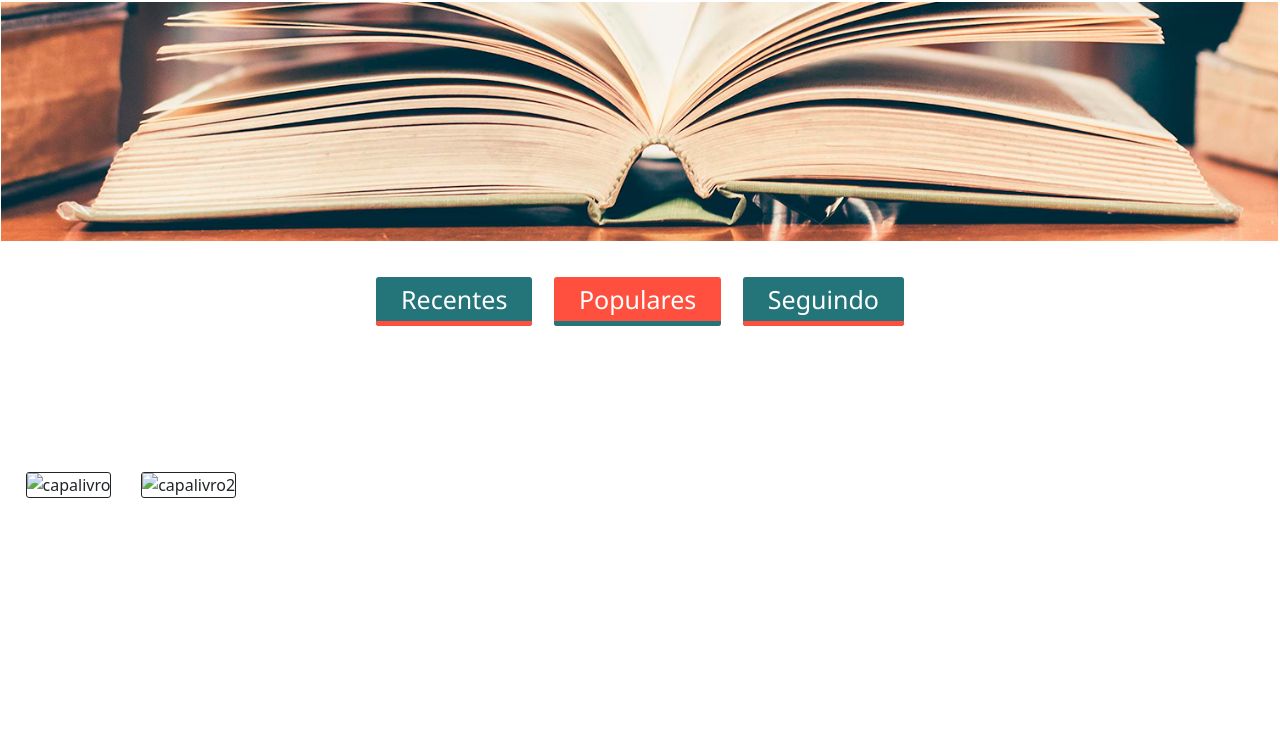
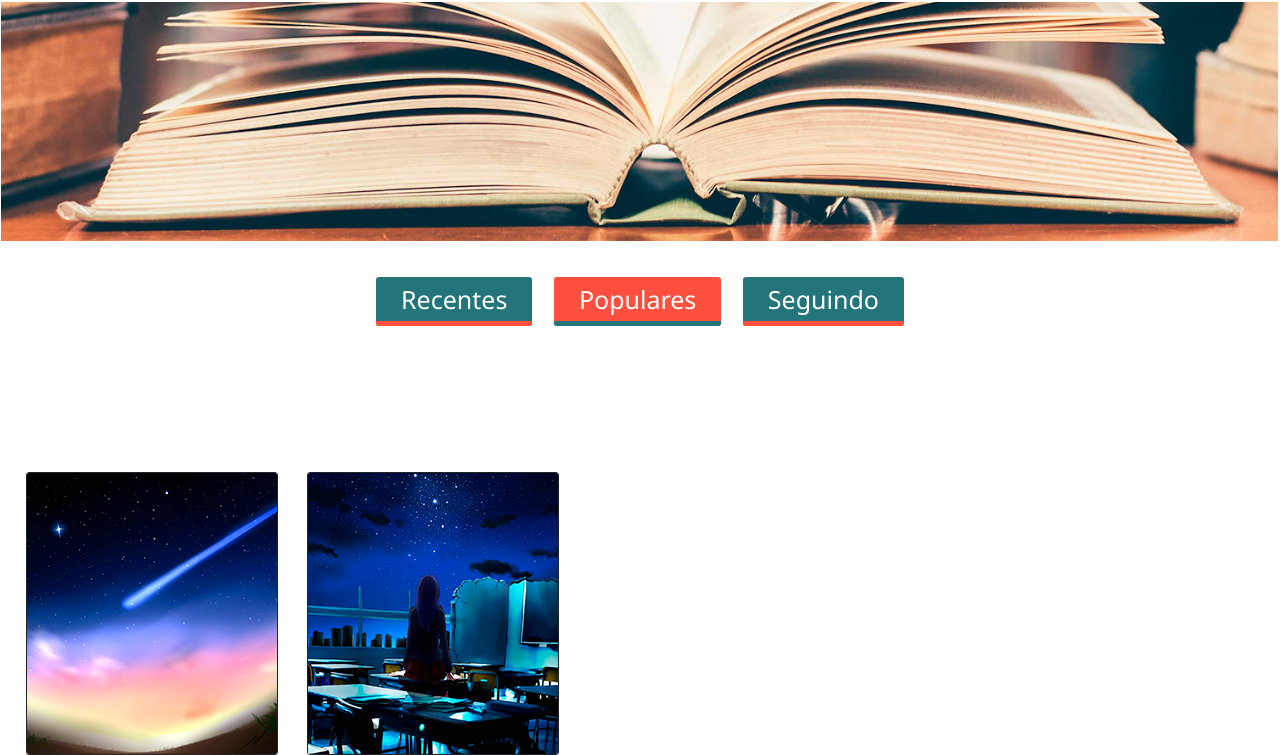
Before and after one commit to Kranelzin/Netstory, a plain HTML site: page index.html in a window 1280 px wide. Shown: the part 92-847 px from the top of the page. Drawn offline with nearby package versions, Linux system fonts and the light colour scheme.

Commit message:
edição

```diff
--- a/index.html
+++ b/index.html
@@ -105,8 +105,8 @@
         </div>
 
        <div id = "capaslivros">
-            <img src="imagens/capalivro.png" alt="capalivro" id = "capalivro">
-            <img src="imagens/capalivro2.png" alt="capalivro2" id = "capalivro2">
+            <img src="capalivro.png" alt="capalivro" id = "capalivro">
+            <img src="capalivro2.png" alt="capalivro2" id = "capalivro2">
 
         </div>
 
```
